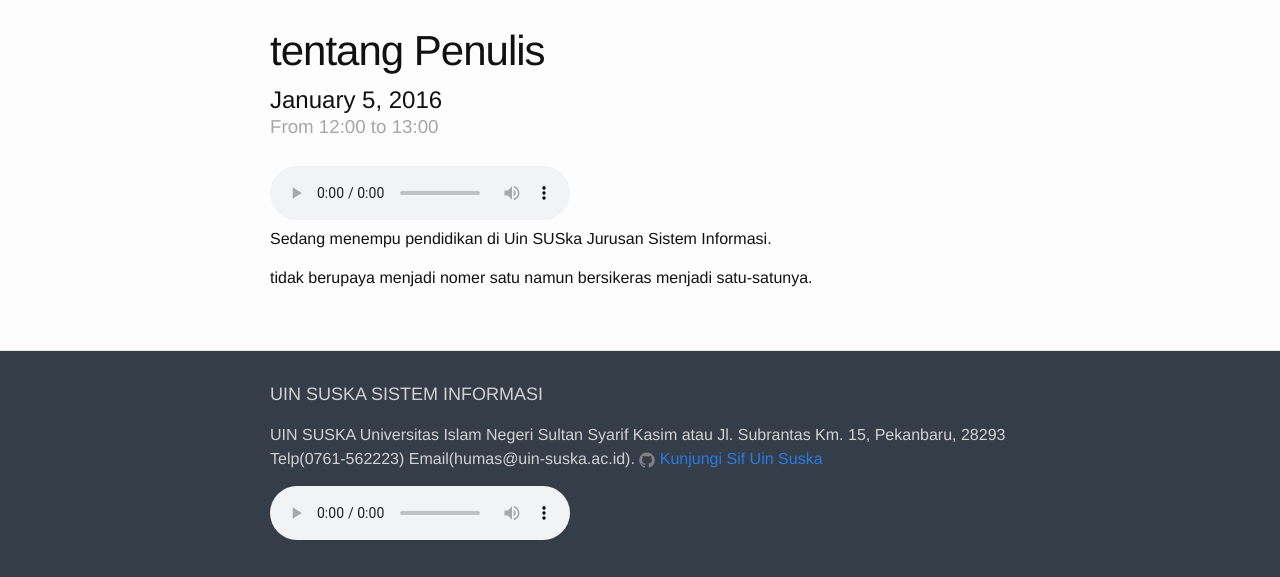
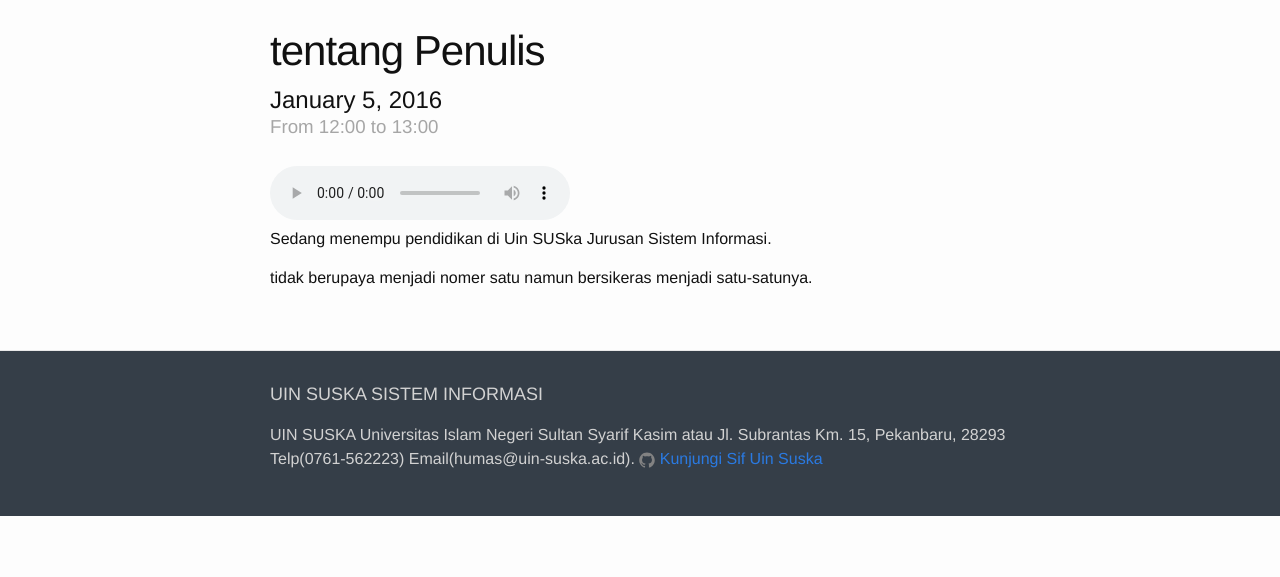
Before and after one commit to ibnuyohanzah/catclan.github.io-1, a Jekyll site: the page built from _posts/2016-01-05-aws.md, in a window 1280 px wide. Shown: the part 383-960 px from the top of the page. Built offline with Jekyll 4.4.1, drawn with Linux system fonts in a browser that asks for light colours; after the commit the page ends 900 px from its top, so only the background shows below that.

Commit message:
Update footer.html

```diff
--- a/_includes/footer.html
+++ b/_includes/footer.html
@@ -8,10 +8,6 @@
       {% include icon-github.html %}
     </p>
 
-<audio controls="controls">
-  <source src="img/Aerosmith - I Don't Wanna Miss a Thing.mp3" type="audio/mpeg" />
-</audio>
-
   </div>
 
 </footer>
```
